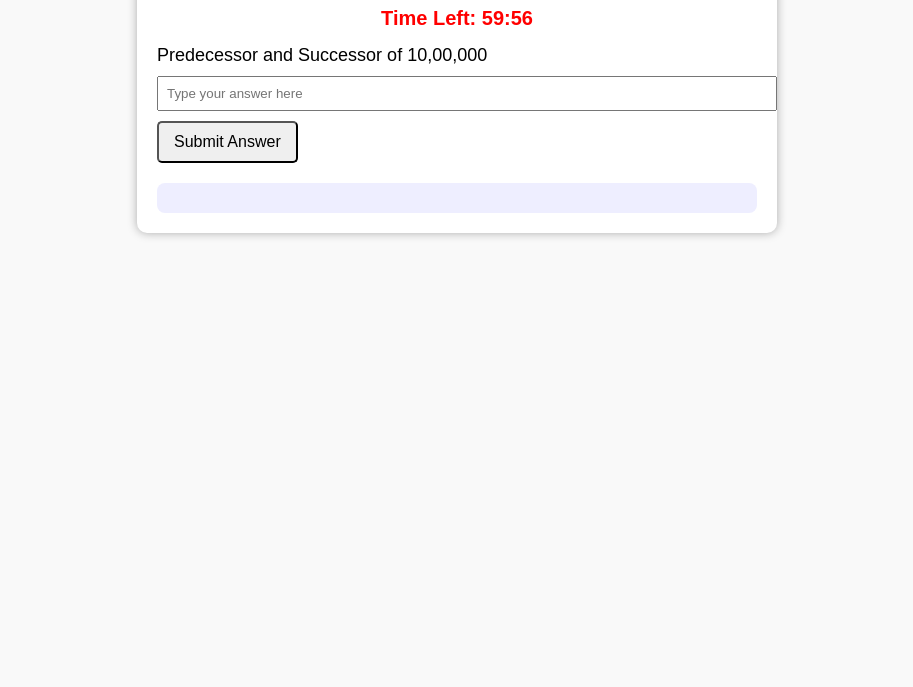
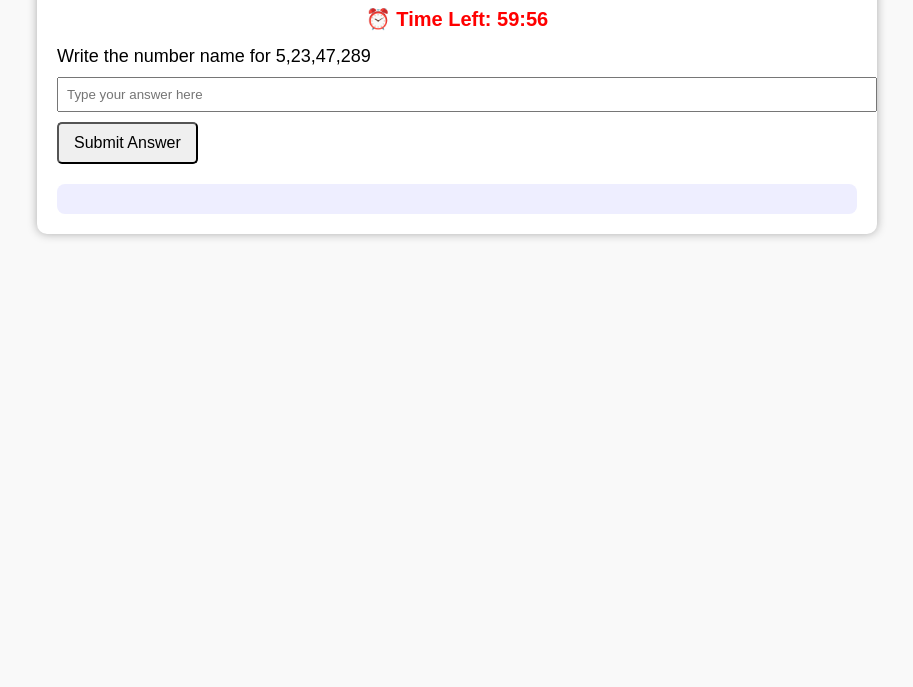
Before and after one commit to Cyndru/maths_exam, a plain HTML site: page maths_exam.html in a window 1280 px wide. Shown: the part 113-800 px from the top of the page, without its empty margins (183-1096 px from the left). Drawn offline with Linux system fonts and the light colour scheme.

Commit message:
Add files via upload

```diff
--- a/maths_exam.html
+++ b/maths_exam.html
@@ -5,12 +5,15 @@
   <title>Maths Exam</title>
   <style>
     body { font-family: Arial, sans-serif; margin: 20px; background: #f9f9f9; }
-    #exam { background: white; padding: 20px; border-radius: 10px; box-shadow: 0 0 10px #aaa; max-width: 600px; margin: auto; }
+    #exam { background: white; padding: 20px; border-radius: 10px; box-shadow: 0 0 10px #aaa; max-width: 800px; margin: auto; }
     #timer { font-size: 20px; font-weight: bold; color: red; margin-bottom: 15px; text-align: center; }
     #question { font-size: 18px; margin-bottom: 10px; }
     input[type=text] { width: 100%; padding: 8px; margin-bottom: 10px; }
     button { padding: 10px 15px; font-size: 16px; cursor: pointer; border-radius: 5px; }
     #result { margin-top: 20px; padding: 15px; background: #eef; border-radius: 8px; }
+    table { border-collapse: collapse; width: 100%; margin-top: 20px; }
+    th, td { border: 1px solid #ddd; padding: 8px; }
+    th { background: #f2f2f2; }
   </style>
 </head>
 <body>
@@ -24,19 +27,48 @@
   </div>
 
   <script>
+    // --------------------------
+    // Full Question Bank
+    // --------------------------
     const questions = [
+      // Fish Tale
+      { q: "Write the number name for 5,23,47,289", a: "Five crore twenty-three lakh forty-seven thousand two hundred eighty-nine" },
+      { q: "In 6,73,452, the digit 7 is underlined. Write its place, place value, and face value.", a: "Ten-thousands, 70000, 7" },
+      { q: "Arrange in ascending order: 9,45,672; 6,23,981; 12,34,567; 7,11,110", a: "6,23,981 < 7,11,110 < 9,45,672 < 12,34,567" },
       { q: "Predecessor and Successor of 10,00,000", a: "9,99,999 and 10,00,001" },
-      { q: "Multiply 2436 × 48", a: "116928" },
-      { q: "Divide 105840 ÷ 36", a: "2940" },
-      { q: "Write in number name: 1,05,840", a: "One lakh five thousand eight hundred forty" },
-      { q: "Teacher checked question", a: "teacher checked" }
+      { q: "Form the greatest and smallest 7-digit numbers using digits 3,0,5,9,2,7,1", a: "Greatest = 9753210, Smallest = 1023579" },
+      { q: "A city has 12,48,560 people. 7,39,842 left. How many remain?", a: "508718" },
+      { q: "A factory produces 85,640 pencils in a day. In 365 days?", a: "31258600" },
+      { q: "Compare: Which is greater, 7,52,439 or 75,243?", a: "7,52,439" },
+      { q: "Find the face value and place value of 9 in 9,87,654", a: "Face value = 9, Place value = 900000" },
+      { q: "Write the predecessor of 1,00,00,000", a: "9999999" },
+
+      // Shapes & Angles
+      { q: "Draw an angle of 30° (Teacher will check)", a: "Teacher checked" },
+      { q: "Which is a right angle: 90°, 120°, 75°?", a: "90°" },
+      { q: "Classify: 45° (___), 90° (___), 150° (___)", a: "Acute, Right, Obtuse" },
+      { q: "Draw an angle of 120° (Teacher will check)", a: "Teacher checked" },
+      { q: "Which angle is obtuse: 45°, 120°, 80°?", a: "120°" },
+      { q: "Which shape has all sides equal and all angles right?", a: "Square" },
+      { q: "How many lines of symmetry does a rectangle have?", a: "2" },
+
+      // Multiplication Word Problems
+      { q: "A bus has 52 seats. How many seats in 125 buses?", a: "6500" },
+      { q: "A book costs ₹245. Cost of 432 books?", a: "105840" },
+      { q: "One packet has 48 chocolates. How many chocolates in 250 packets?", a: "12000" },
+      { q: "A pen costs ₹18. What is the cost of 999 pens?", a: "17982" },
+
+      // Division Word Problems
+      { q: "8640 apples packed in 36 boxes. Apples per box?", a: "240" },
+      { q: "12500 kg wheat packed in 25kg bags. Bags needed?", a: "500" },
+      { q: "A rope of 960 m is cut into 24 equal pieces. Length of each piece?", a: "40" },
+      { q: "Rs. 12,600 is equally distributed among 28 students. How much each gets?", a: "450" }
     ];
 
-    let current = 0;
-    let score = 0;
+    let current = 0, score = 0;
     let answers = [];
 
-    // Timer: 1 hour in seconds
+    // Timer: 1 hour = 3600 seconds
     let totalTime = 60 * 60;
 
     function startTimer() {
@@ -44,9 +76,7 @@
       let countdown = setInterval(() => {
         let minutes = Math.floor(totalTime / 60);
         let seconds = totalTime % 60;
-
-        timer.textContent = `Time Left: ${minutes}:${seconds < 10 ? '0' : ''}${seconds}`;
-
+        timer.textContent = `⏰ Time Left: ${minutes}:${seconds < 10 ? '0' : ''}${seconds}`;
         if (totalTime <= 0) {
           clearInterval(countdown);
           alert("⏰ Time's up! Your exam is over.");
@@ -73,7 +103,6 @@
       if (correct.toLowerCase() === "teacher checked") {
         status = "✔ Checked by Teacher";
       } else {
-        // Extract numbers from both answers
         let correctNumbers = correct.match(/\d+/g);
         let ansNumbers = ans.match(/\d+/g);
 
@@ -84,14 +113,12 @@
             status = "✅ Correct";
           }
         } else {
-          // Numeric single value comparison
           let ansNum = parseFloat(ans.replace(/,/g, ''));
           let correctNum = parseFloat(correct.replace(/,/g, ''));
           if (!isNaN(ansNum) && !isNaN(correctNum) && ansNum === correctNum) {
             score++;
             status = "✅ Correct";
           } else {
-            // Text comparison (ignore case & spaces)
             if (ans.toLowerCase().replace(/\s+/g, '') === correct.toLowerCase().replace(/\s+/g, '')) {
               score++;
               status = "✅ Correct";
@@ -108,11 +135,11 @@
     function showResult() {
       let res = `<h2>Exam Finished</h2>`;
       res += `<p>Your Score: ${score} / ${questions.length}</p>`;
-      res += "<ul>";
+      res += `<table><tr><th>Question</th><th>Your Answer</th><th>Correct Answer</th><th>Status</th></tr>`;
       answers.forEach(a => {
-        res += `<li><b>Q:</b> ${a.q} <br><b>Your Answer:</b> ${a.ans} <br><b>Correct:</b> ${a.correct} <br><b>Status:</b> ${a.status}</li><br>`;
+        res += `<tr><td>${a.q}</td><td>${a.ans}</td><td>${a.correct}</td><td>${a.status}</td></tr>`;
       });
-      res += "</ul>";
+      res += "</table>";
       document.getElementById("result").innerHTML = res;
       document.getElementById("question").style.display = "none";
       document.getElementById("answer").style.display = "none";
```
